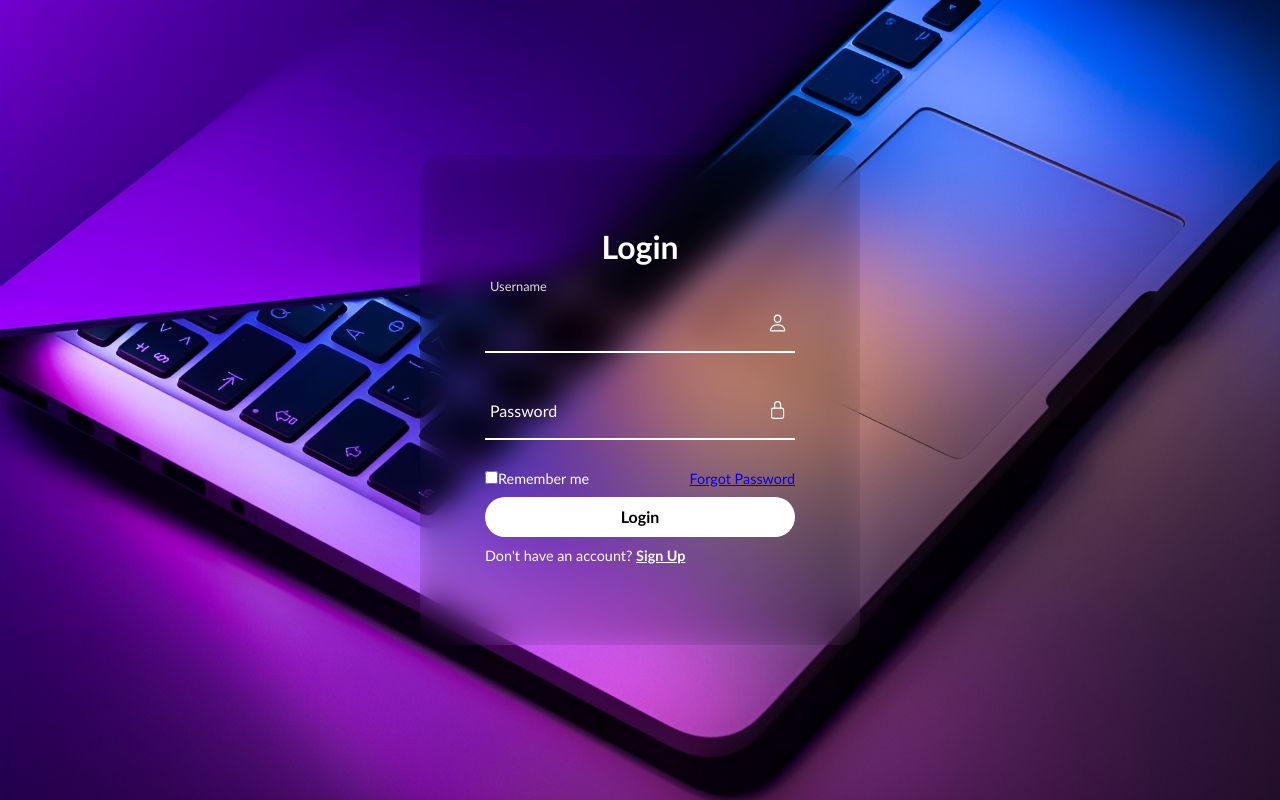
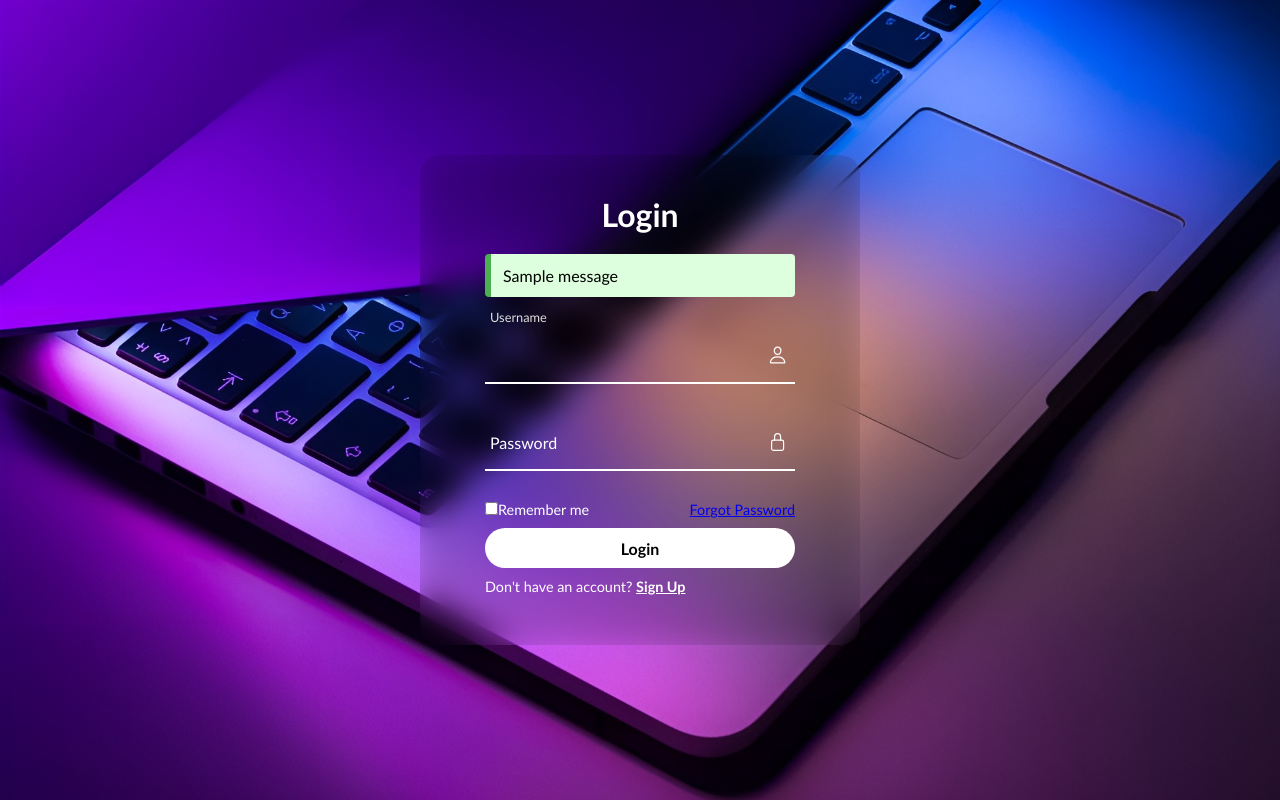
Before and after one commit to riyamariyageorge/InstaReportAI, a Flask app: page /login in a window 1280 px wide. Run offline with Flask 3, Linux system fonts and the light colour scheme; one stand-in notice (Sample message) is shown.

Commit message:
Changing

```diff
--- a/app.py
+++ b/app.py
@@ -1,9 +1,10 @@
 from flask import Flask, render_template, request, redirect, url_for, flash
 from app.auth import register_user, login_user
-
-app = Flask(__name__)
-app.secret_key = "your_secret_key"  # Required for flash messages
-
+import os
+#app = Flask(__name__)
+app = Flask(__name__, template_folder='template')
+#app.secret_key = "your_secret_key"  # Required for flash messages
+app.secret_key = os.getenv("SECRET_KEY")
 # Home Route (After successful login)
 @app.route('/')
 def home():
--- a/app/db.py
+++ b/app/db.py
@@ -24,6 +24,7 @@ def get_db_connection():
     return connection
 
 def insert_user(username, password, email):
+    hashed_password = bcrypt.hashpw(password.encode('utf-8'), bcrypt.gensalt())
     connection = get_db_connection()
     cursor = connection.cursor()
     try:
--- a/requirements.txt
+++ b/requirements.txt
@@ -2,3 +2,7 @@ Flask==2.3.2
 psycopg2==2.9.5
 bcrypt==4.0.1
 python-dotenv==0.21.0
+
+easyocr
+spacy
+Pillow
--- a/template/login.html
+++ b/templates/login.html
@@ -134,6 +134,30 @@
             text-decoration: none;
         }
 
+        ul.flash-messages {
+            list-style: none;
+            margin: 0 0 15px 0;
+            padding: 0;
+        }
+
+        ul.flash-messages li {
+            background: #ffdddd;
+            border-left: 6px solid #f44336;
+            padding: 12px;
+            margin-bottom: 10px;
+            border-radius: 4px;
+        }
+
+        ul.flash-messages li.success {
+            border-left-color: #4CAF50;
+            background: #ddffdd;
+        }
+
+        ul.flash-messages li.error {
+            border-left-color: #f44336;
+            background: #ffdddd;
+        }
+
         @media screen and (max-width: 480px) {
             .form-box {
                 width: 95%;
@@ -148,8 +172,18 @@
     <section id="login-section">
         <div class="form-box">
             <div class="form-value">
-                <form>
+                <form action="/login" method="POST">
                     <h2>Login</h2>
+                    {% with messages = get_flashed_messages(with_categories=True) %}
+                        {% if messages %}
+                            <ul class="flash-messages">
+                                {% for category, message in messages %}
+                                    <li class="{{ category }}">{{ message }}</li>
+                                {% endfor %}
+                            </ul>
+                        {% endif %}
+                    {% endwith %}
+
                     <div class="inputbox">
                         <ion-icon name="person-outline"></ion-icon>
                         <input type="text" name="username" required>
@@ -168,18 +202,18 @@
                     </div>
                     <button type="submit">Login</button>
                     <div class="register">
-                        <p>Don't have an account? <a href="register.html">Sign Up</a></p>
+                        <p>Don't have an account? <a href="/register">Sign Up</a></p>
                     </div>
                 </form>
             </div>
         </div>
     </section>
-    <script>
+   <!-- <script>
         // JavaScript to navigate to Register page
         document.querySelector('.register a').addEventListener('click', function(e) {
             e.preventDefault();
             window.location.href = 'register.html'; // Navigate to register page
         });
-    </script>
+    </script>  -->
 </body>
 </html>
```
Also changed, not shown: templates/register.html (renamed from template/register.html, +37 -4 lines), templates/Images/about_bg.jpg (renamed from template/Images/about_bg.jpg), templates/Images/background.jpg (renamed from template/Images/background.jpg), templates/Images/bg.jpg (renamed from template/Images/bg.jpg), templates/Images/contact_us_bg.jpg (renamed from template/Images/contact_us_bg.jpg), templates/Images/homebg.jpg (renamed from template/Images/homebg.jpg), templates/home.html (renamed from template/home.html).
